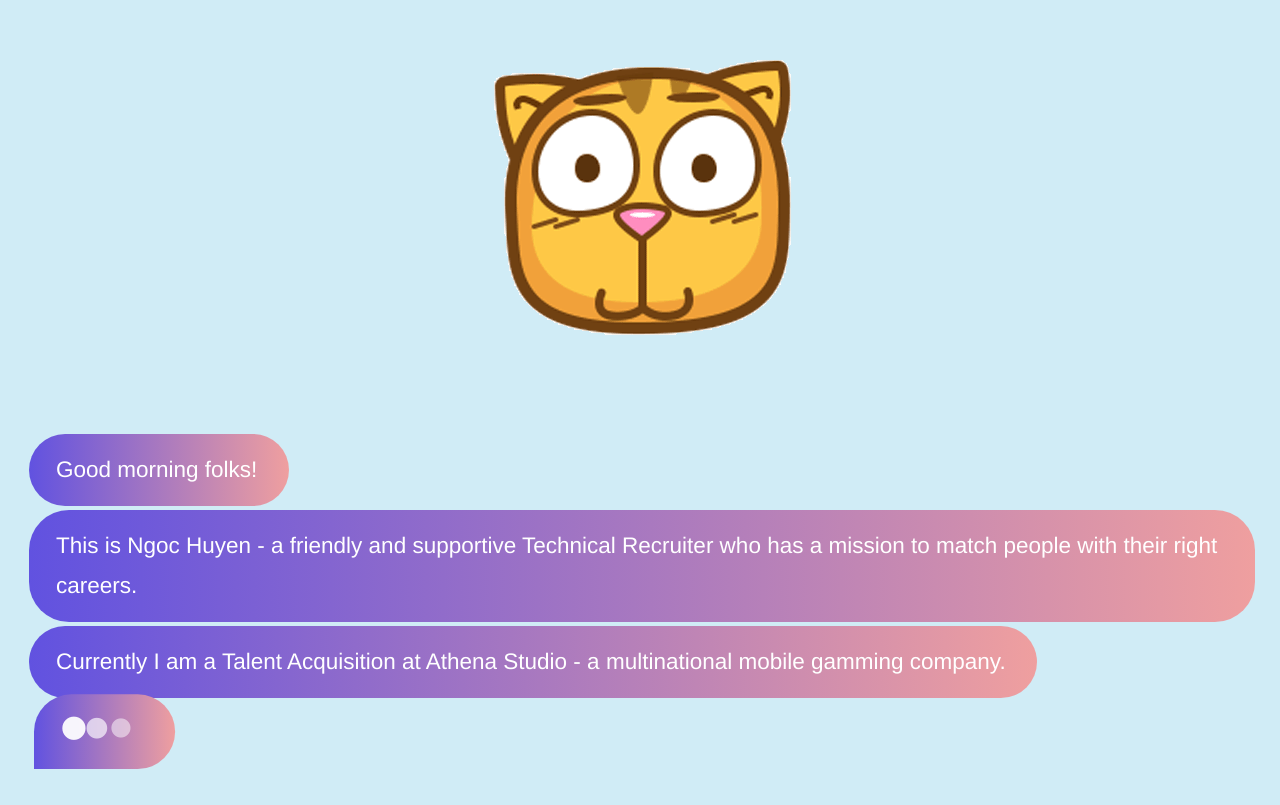
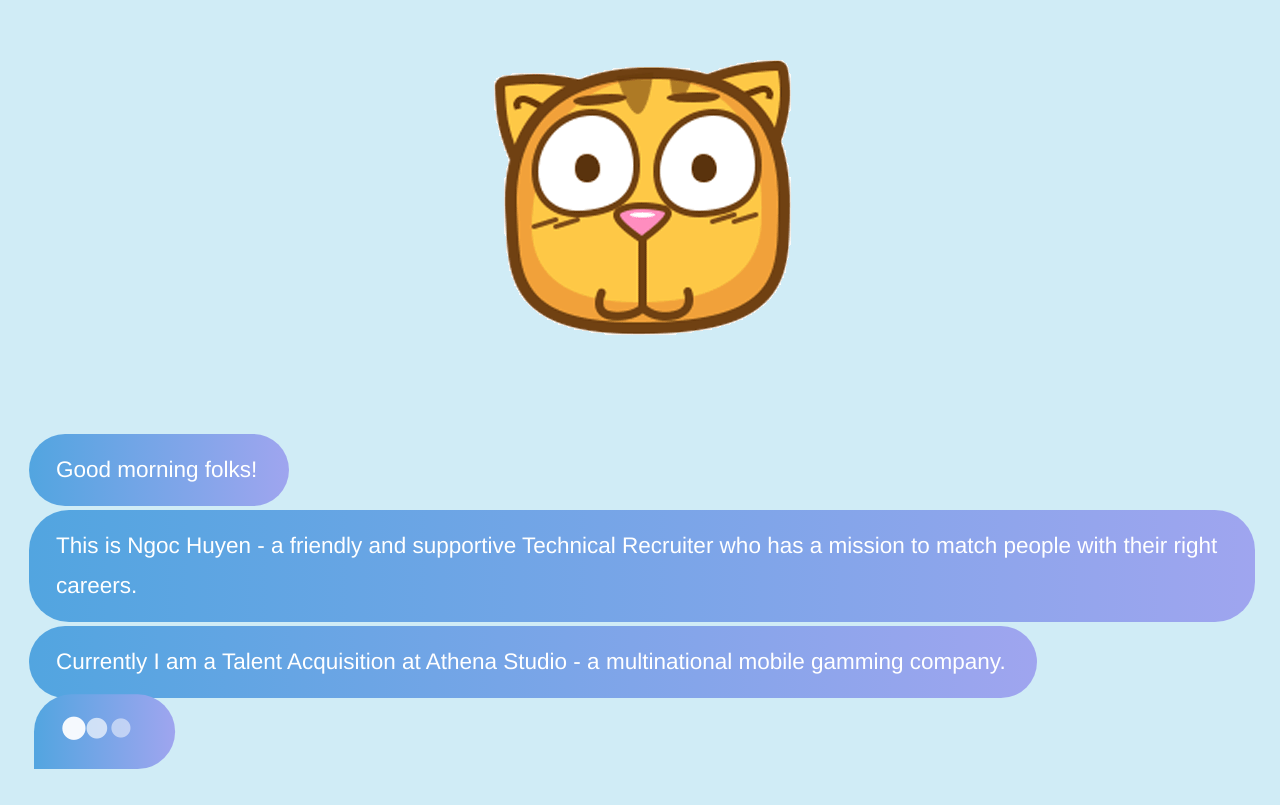
Before and after one commit to huyenhn/huyenhn.github.io, a plain HTML site: page index.html in a window 1280 px wide. Shown: the part 106-911 px from the top of the page. Drawn offline with Linux system fonts and the light colour scheme.

Commit message:
changed color of chat bubble

```diff
--- a/css/styles.css
+++ b/css/styles.css
@@ -46,7 +46,7 @@ background: -webkit-linear-gradient(#eee, #333);
   border-bottom-left-radius: 0;
 }
 .bubble.left {
-  background: linear-gradient(to right, #6152e0, #ef9f9f ) !important
+  background: linear-gradient(to right, #52a5e0, #9fa5ef ) !important
 }
 .bubble:after {
   background : linear-gradient(to right, #67b04e , #40bede);
--- a/js/scripts.js
+++ b/js/scripts.js
@@ -20,7 +20,7 @@ window.onload = function() {
 	  sayHello(),
       'This is Ngoc Huyen - a friendly and supportive Technical Recruiter who has a mission to match people with their right careers.',
       'Currently I am a Talent Acquisition at Athena Studio - a multinational mobile gamming company.',
-      'I would love to share our job openning here at Athena, please take a look at our <a target="_blank" href="https://athenastudio.bamboohr.com/jobs/">Company Site</a>.',
+      'I would love to share our job openning here at Athena, please take a look at our <a target="_blank" href="https://athenastudio.bamboohr.com/jobs/">Career Job Site</a>.',
       'Curious and want to get more details? Feel free to book an e-meeting with me via <a target="_blank" href="https://calendly.com/huyenhn">My Calendar</a>. ',
       'Or you can also ping me on <a target="_blank" href="https://join.skype.com/invite/NSrrfurHHQ1R">Skype</a> or <a target="_blank" href="https://www.linkedin.com/in/ngoc-huyen-b9511a148/">LinkedIn</a>.',
       'Happy to see you there',
```
